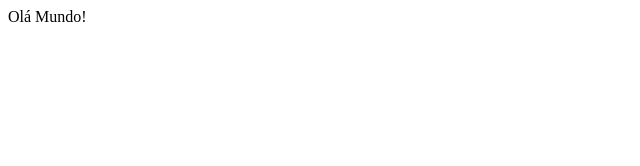
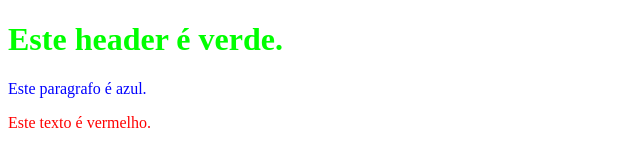
Before and after one commit to rmissiag/windows, a plain HTML site: page files/index.html in a window 1280 px wide. Shown: the whole page, without its empty margins (0-640 px from the left). Drawn offline with Linux system fonts and the light colour scheme.

Commit message:
Update index.html

```diff
--- a/files/index.html
+++ b/files/index.html
@@ -1 +1,24 @@
-<html>Olá Mundo!</html>
+<!DOCTYPE html>
+<html>
+<head>
+<style>
+body {
+	color: red;
+}
+h1 {
+	color: #00FF00;
+}
+p {
+	color: rgb(0,0,255)
+}
+</style>
+</head>
+<body>
+
+<h1>Este header é verde.</h1>
+
+<p>Este paragrafo é azul.</p>
+
+Este texto é vermelho.
+</body>
+</html>
```
